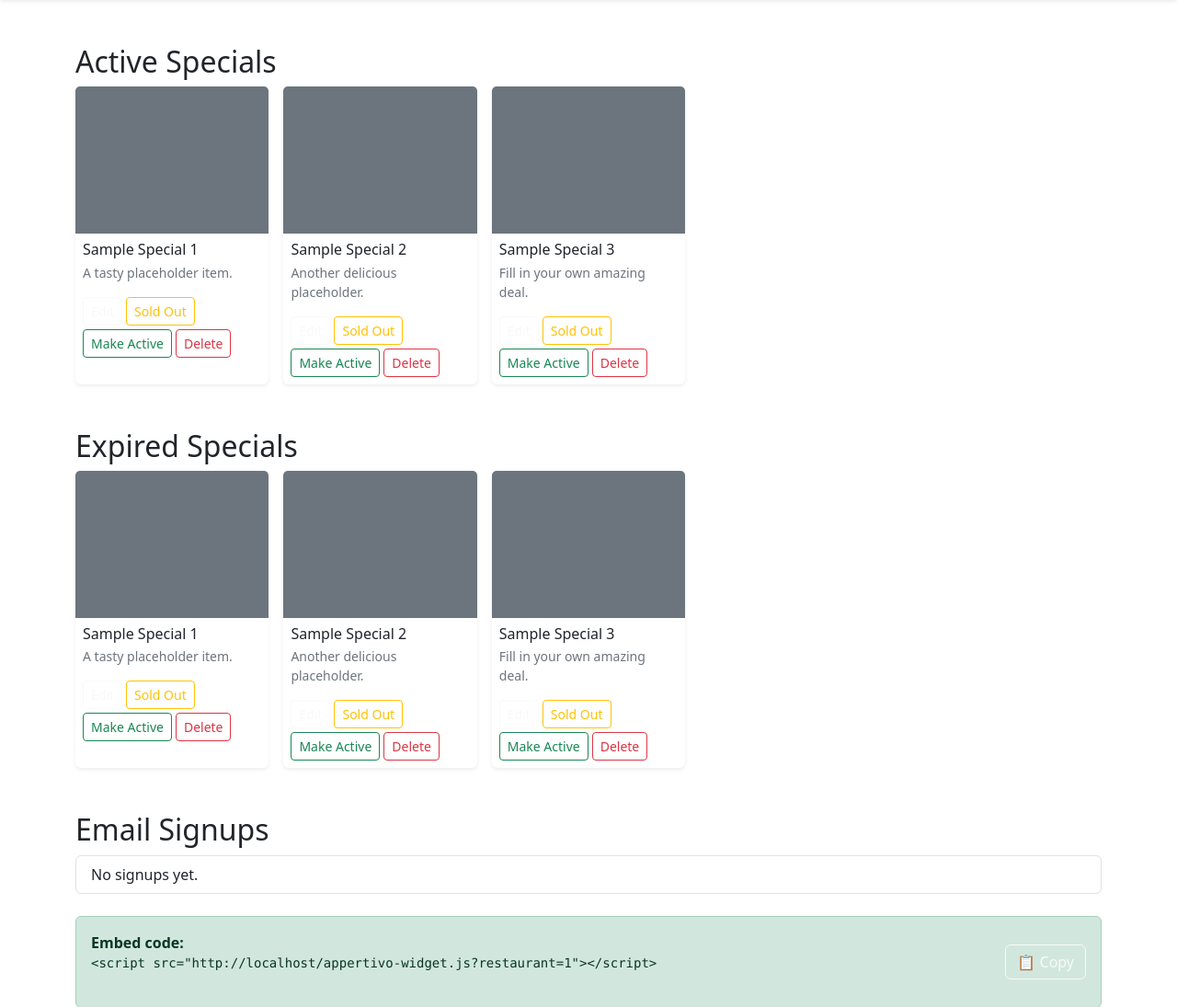
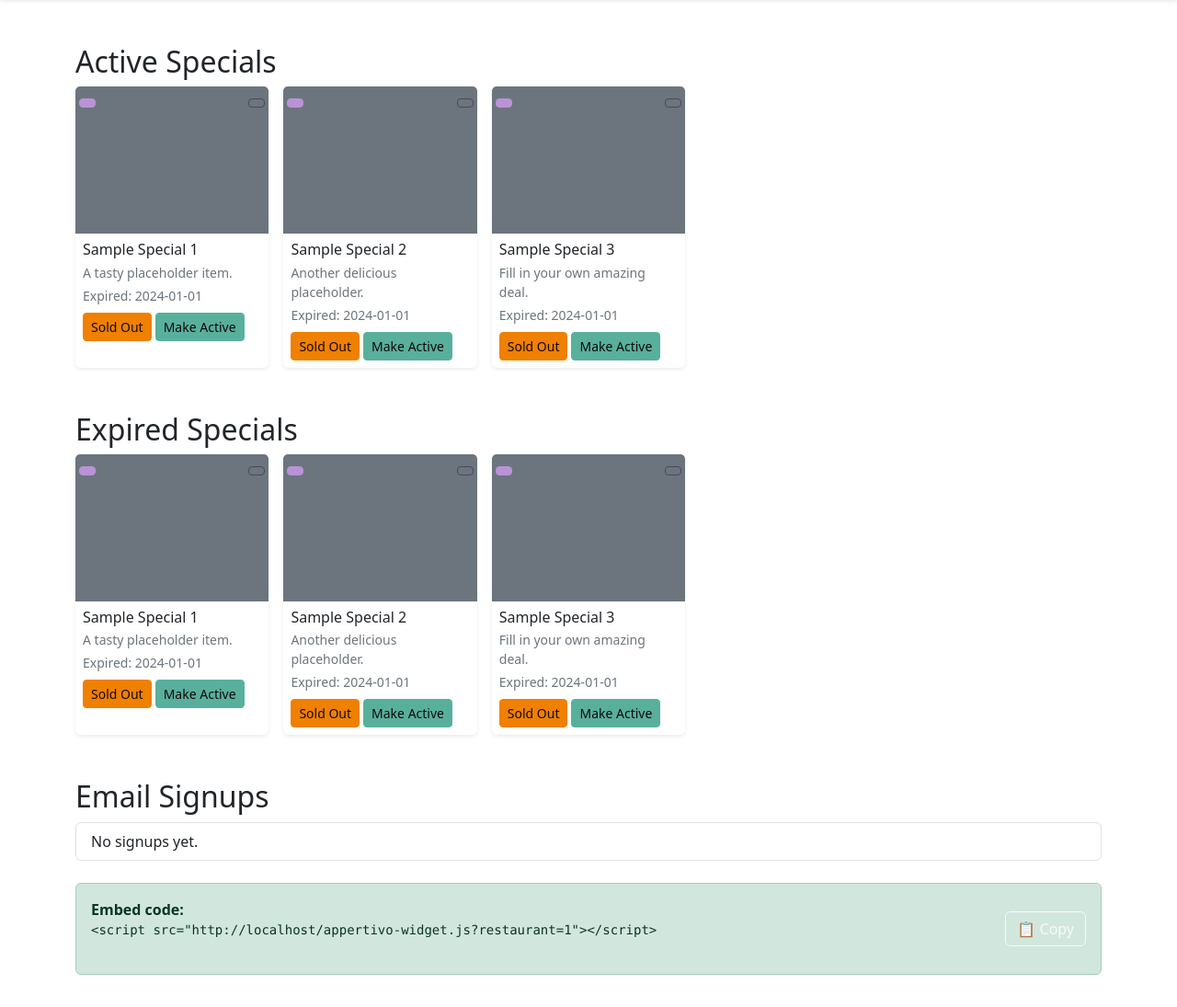
Before and after one commit to SkagitIan/Appertivo, a Django app: page /profile/ in a window 1280 px wide. Shown: the part 56-1151 px from the top of the page at 92% size. After the commit the page ends 1116 px from the top, so only its background shows below. Run offline with Django 5.2, Linux system fonts and the light colour scheme; the visitor is signed in with stand-in values (Sample User, id 1); data comes from the database, SQL or seed files in the repository; data that the repository does not hold is empty.

Commit message:
style: brand buttons in specials list

```diff
--- a/templates/app/partials/specials_list.html
+++ b/templates/app/partials/specials_list.html
@@ -1,62 +1,84 @@
 <div class="row row-cols-2 row-cols-sm-3 row-cols-md-4 row-cols-lg-5 g-3">
   {% for sp in specials %}
     <div class="col">
-      <div class="card h-100 border-0 shadow-sm {% if sp.published %}special-live{% endif %}">
+      <div class="card h-100 border-0 shadow-sm position-relative {% if sp.published %}special-live{% endif %}">
         {% if sp.image %}<img src="{{ sp.image.url }}" class="card-img-top object-cover" style="max-height:160px;">{% endif %}
+        <div class="position-absolute top-0 start-0 m-1">
+          <a href="" class="btn btn-sm btn-purple" aria-label="Edit"><i class="bi bi-pencil"></i></a>
+        </div>
+        <div class="position-absolute top-0 end-0 m-1">
+          <a href="" class="btn btn-sm btn-outline-ink" aria-label="Delete"><i class="bi bi-x-lg"></i></a>
+        </div>
         <div class="card-body p-2">
           <h3 class="h6 mb-1">{{ sp.title }}</h3>
-          <p class="small text-secondary">{{ sp.description|truncatechars:100 }}</p>
+          <p class="small text-secondary mb-1">{{ sp.description|truncatechars:100 }}</p>
+          {% if sp.end_date %}
+          <p class="small text-secondary mb-2">Expired: {{ sp.end_date|date:"Y-m-d" }}</p>
+          {% endif %}
           <div class="d-flex flex-wrap gap-1">
-            <a href="" class="btn btn-outline-light btn-sm">Edit</a>
-            <a href="" class="btn btn-outline-warning btn-sm">Sold Out</a>
-            <a href="" class="btn btn-outline-success btn-sm">Make Active</a>
-            <a href="" class="btn btn-outline-danger btn-sm">Delete</a>
+            <a href="" class="btn btn-orange btn-sm">Sold Out</a>
+            <a href="" class="btn btn-teal btn-sm">Make Active</a>
           </div>
         </div>
       </div>
     </div>
   {% empty %}
     <div class="col">
-      <div class="card h-100 border-0 shadow-sm">
+      <div class="card h-100 border-0 shadow-sm position-relative">
         <div class="card-img-top bg-secondary" style="height:160px;"></div>
+        <div class="position-absolute top-0 start-0 m-1">
+          <a href="#" class="btn btn-sm btn-purple" aria-label="Edit"><i class="bi bi-pencil"></i></a>
+        </div>
+        <div class="position-absolute top-0 end-0 m-1">
+          <a href="#" class="btn btn-sm btn-outline-ink" aria-label="Delete"><i class="bi bi-x-lg"></i></a>
+        </div>
         <div class="card-body p-2">
           <h3 class="h6 mb-1">Sample Special 1</h3>
-          <p class="small text-secondary">A tasty placeholder item.</p>
+          <p class="small text-secondary mb-1">A tasty placeholder item.</p>
+          <p class="small text-secondary mb-2">Expired: 2024-01-01</p>
           <div class="d-flex flex-wrap gap-1">
-            <a href="#" class="btn btn-outline-light btn-sm">Edit</a>
-            <a href="#" class="btn btn-outline-warning btn-sm">Sold Out</a>
-            <a href="#" class="btn btn-outline-success btn-sm">Make Active</a>
-            <a href="#" class="btn btn-outline-danger btn-sm">Delete</a>
+            <a href="#" class="btn btn-orange btn-sm">Sold Out</a>
+            <a href="#" class="btn btn-teal btn-sm">Make Active</a>
           </div>
         </div>
       </div>
     </div>
     <div class="col">
-      <div class="card h-100 border-0 shadow-sm">
+      <div class="card h-100 border-0 shadow-sm position-relative">
         <div class="card-img-top bg-secondary" style="height:160px;"></div>
+        <div class="position-absolute top-0 start-0 m-1">
+          <a href="#" class="btn btn-sm btn-purple" aria-label="Edit"><i class="bi bi-pencil"></i></a>
+        </div>
+        <div class="position-absolute top-0 end-0 m-1">
+          <a href="#" class="btn btn-sm btn-outline-ink" aria-label="Delete"><i class="bi bi-x-lg"></i></a>
+        </div>
         <div class="card-body p-2">
           <h3 class="h6 mb-1">Sample Special 2</h3>
-          <p class="small text-secondary">Another delicious placeholder.</p>
+          <p class="small text-secondary mb-1">Another delicious placeholder.</p>
+          <p class="small text-secondary mb-2">Expired: 2024-01-01</p>
           <div class="d-flex flex-wrap gap-1">
-            <a href="#" class="btn btn-outline-light btn-sm">Edit</a>
-            <a href="#" class="btn btn-outline-warning btn-sm">Sold Out</a>
-            <a href="#" class="btn btn-outline-success btn-sm">Make Active</a>
-            <a href="#" class="btn btn-outline-danger btn-sm">Delete</a>
+            <a href="#" class="btn btn-orange btn-sm">Sold Out</a>
+            <a href="#" class="btn btn-teal btn-sm">Make Active</a>
           </div>
         </div>
       </div>
     </div>
     <div class="col">
-      <div class="card h-100 border-0 shadow-sm">
+      <div class="card h-100 border-0 shadow-sm position-relative">
         <div class="card-img-top bg-secondary" style="height:160px;"></div>
+        <div class="position-absolute top-0 start-0 m-1">
+          <a href="#" class="btn btn-sm btn-purple" aria-label="Edit"><i class="bi bi-pencil"></i></a>
+        </div>
+        <div class="position-absolute top-0 end-0 m-1">
+          <a href="#" class="btn btn-sm btn-outline-ink" aria-label="Delete"><i class="bi bi-x-lg"></i></a>
+        </div>
         <div class="card-body p-2">
           <h3 class="h6 mb-1">Sample Special 3</h3>
-          <p class="small text-secondary">Fill in your own amazing deal.</p>
+          <p class="small text-secondary mb-1">Fill in your own amazing deal.</p>
+          <p class="small text-secondary mb-2">Expired: 2024-01-01</p>
           <div class="d-flex flex-wrap gap-1">
-            <a href="#" class="btn btn-outline-light btn-sm">Edit</a>
-            <a href="#" class="btn btn-outline-warning btn-sm">Sold Out</a>
-            <a href="#" class="btn btn-outline-success btn-sm">Make Active</a>
-            <a href="#" class="btn btn-outline-danger btn-sm">Delete</a>
+            <a href="#" class="btn btn-orange btn-sm">Sold Out</a>
+            <a href="#" class="btn btn-teal btn-sm">Make Active</a>
           </div>
         </div>
       </div>
```
Also changed, not shown: app/tests.py (+9 -2 lines).
